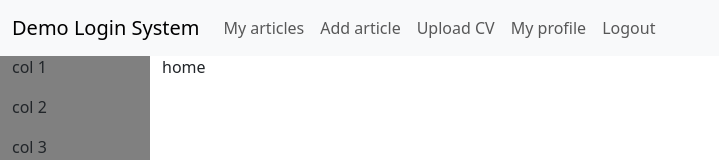
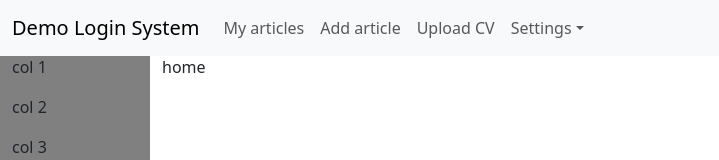
Before and after one commit to tave8/demo-login-system-frontend, a React (Vite) app: page / in a window 1280 px wide. Shown: the top 160 px of the page, without its empty margins (0-719 px from the left). Built offline with nearby package versions, Linux system fonts and the light colour scheme; no server answers; sample sign-in values are in the browser's storage.

Commit message:
settings in navbar

```diff
--- a/src/components/AppNav.tsx
+++ b/src/components/AppNav.tsx
@@ -54,14 +54,6 @@ const MyNav = () => {
                 </Link>
             )}
 
-
-            {/* MY PROFILE */}
-            {authenticated && (
-              <Link to={AppRoutes.myProfile} className="nav-item nav-link">
-                My profile
-              </Link>
-            )}
-
             {/* LOGIN */}
             {!authenticated && (
               <Link to={AppRoutes.login} className="nav-item nav-link">
@@ -76,30 +68,33 @@ const MyNav = () => {
               </Link>
             )}
 
-
-            {/* LOGOUT */}
-            {authenticated && (
-              <span
-                className="nav-item nav-link"
-                onClick={() => {
-                  handleLogout()({ login, logout, authenticated, navigate })
-                }}
-                style={{ cursor: "pointer" }}
-              >
-                Logout
-              </span>
-            )}
-
             {/* <Nav.Link href="#home">Home</Nav.Link> */}
 
             {/* <Nav.Link href="#link">Link</Nav.Link> */}
-            {/* <NavDropdown title="Dropdown" id="basic-nav-dropdown">
-              <NavDropdown.Item href="#action/3.1">Action</NavDropdown.Item>
-              <NavDropdown.Item href="#action/3.2">Another action</NavDropdown.Item>
-              <NavDropdown.Item href="#action/3.3">Something</NavDropdown.Item>
-              <NavDropdown.Divider />
-              <NavDropdown.Item href="#action/3.4">Separated link</NavDropdown.Item>
-            </NavDropdown> */}
+
+            {authenticated && (
+              <NavDropdown title="Settings" id="basic-nav-dropdown">
+                <NavDropdown.Item href="#action/3.4">Separated link</NavDropdown.Item>
+
+                {/* my profile */}
+                <NavDropdown.Item as={Link} to={AppRoutes.myProfile}>
+                  My profile
+                </NavDropdown.Item>
+
+                {/* divider */}
+                <NavDropdown.Divider />
+
+                {/* logout */}
+                <NavDropdown.Item
+                    onClick={() => {
+                      handleLogout()({ login, logout, authenticated, navigate })
+                    }}>
+                    Logout
+                </NavDropdown.Item>
+              </NavDropdown>
+            )}
+
+
           </Nav>
         </Navbar.Collapse>
       </Container>
```
